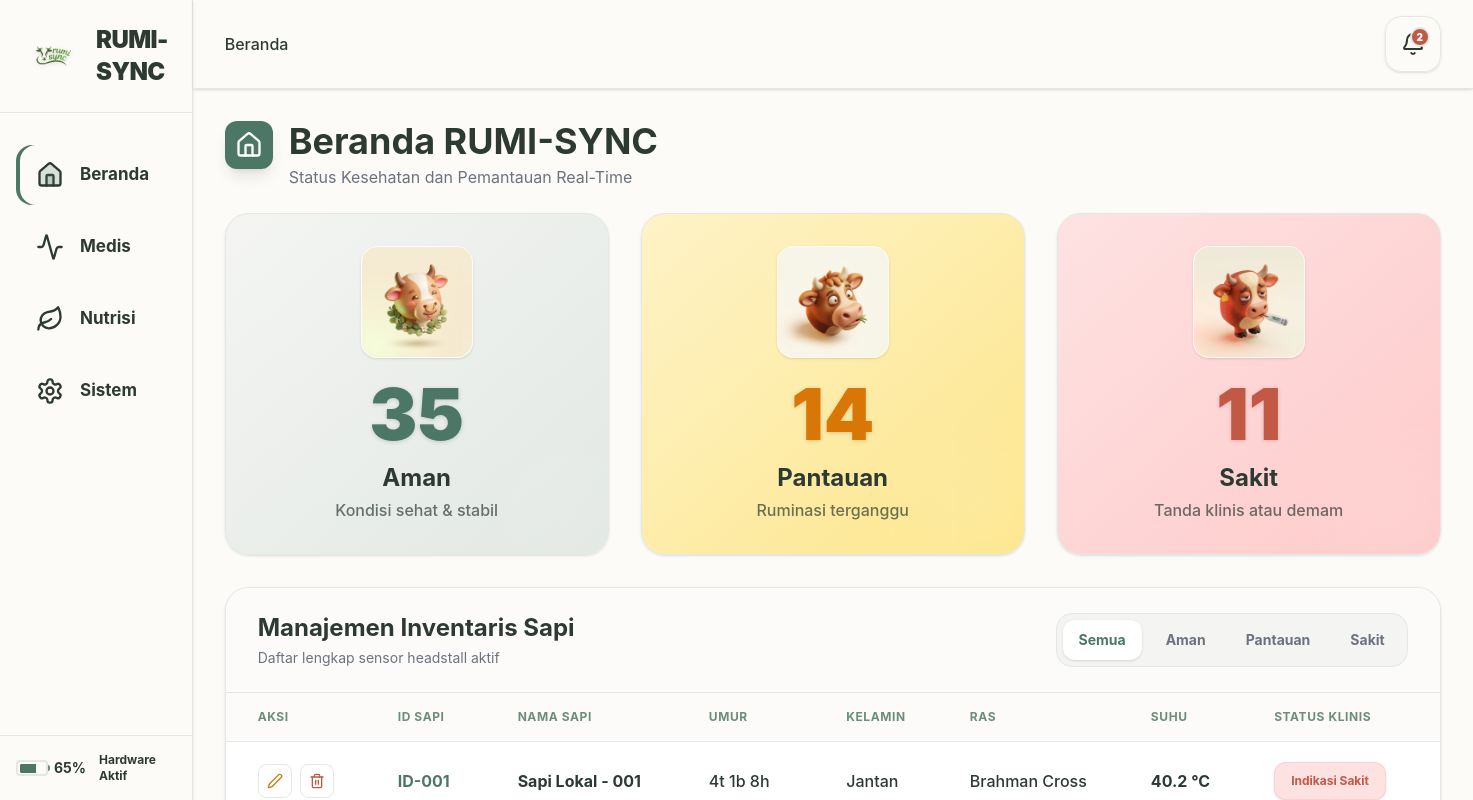
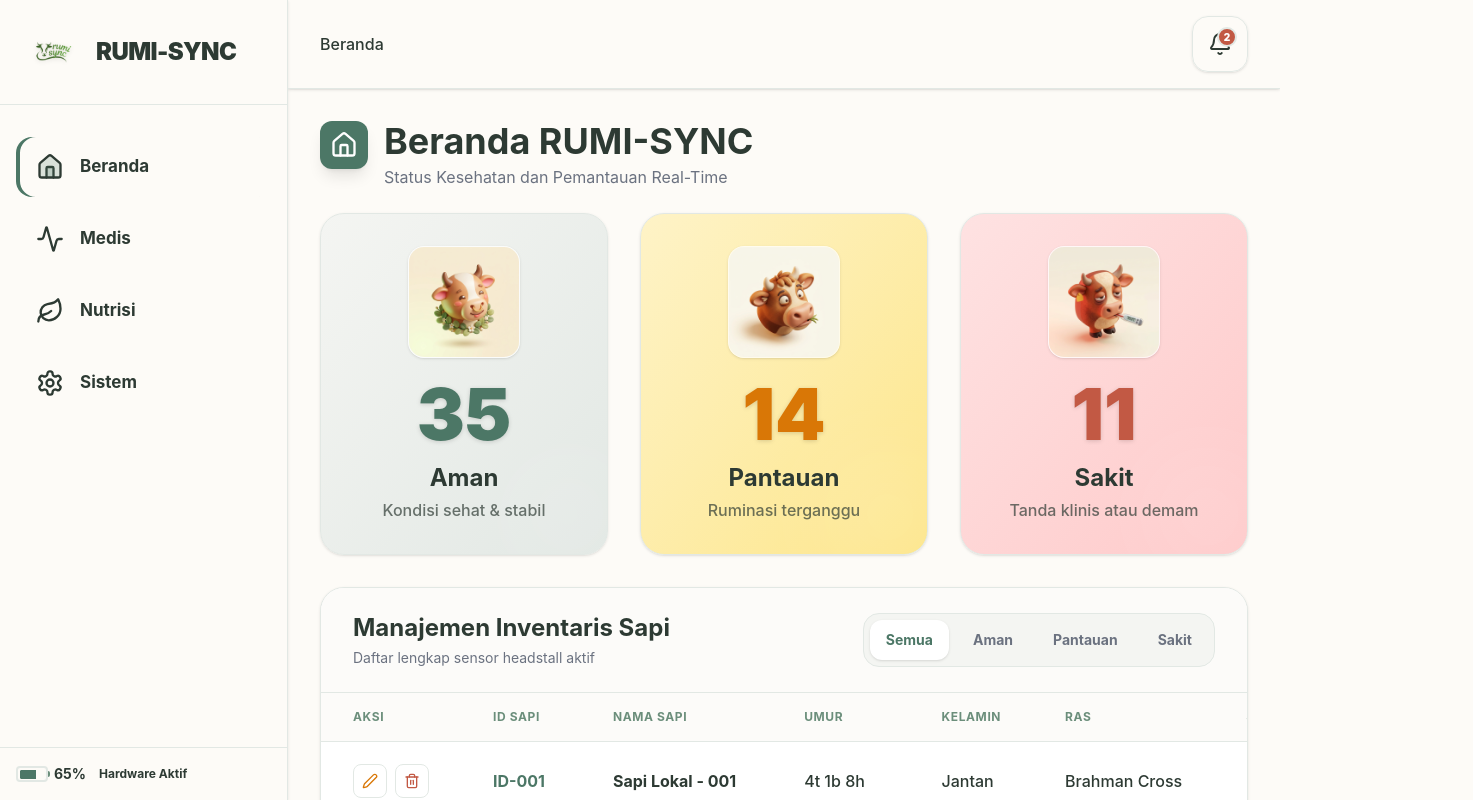
Before and after one commit to Ghivee/Rumisync-iot, a React (Vite) app: page / in a window 1280 px wide. Shown: the whole page, 1473 px wide, since content can reach past the window. Built offline with nearby package versions, Linux system fonts and the light colour scheme.

Commit message:
fix: horizontal scroll by removing w-full and adding overflow constraints in Layout

```diff
--- a/src/app/components/Layout.tsx
+++ b/src/app/components/Layout.tsx
@@ -81,7 +81,7 @@ export function Layout() {
   ];
 
   return (
-    <div className="flex flex-col md:flex-row bg-rs-bg selection:bg-rs-primary selection:text-white" style={{ height: '100dvh', minHeight: '-webkit-fill-available' }}>
+    <div className="flex flex-col md:flex-row bg-rs-bg selection:bg-rs-primary selection:text-white w-full overflow-x-hidden" style={{ height: '100dvh', minHeight: '-webkit-fill-available' }}>
       <Toaster position="top-center" richColors />
 
       {/* Sidebar for Tablet (md) and Desktop (lg) */}
@@ -124,7 +124,7 @@ export function Layout() {
       </aside>
 
       {/* Main Content Area */}
-      <div className="flex-1 flex flex-col min-h-0 w-full">
+      <div className="flex-1 flex flex-col min-h-0 overflow-hidden">
         {/* Top Header - shrink-0 so it never gets squished */}
         <header className="bg-rs-card border-b border-rs-border px-4 sm:px-8 py-4 flex items-center justify-between z-30 shadow-sm shrink-0">
           <Link to="/" className="flex items-center gap-3 md:hidden group">
```
